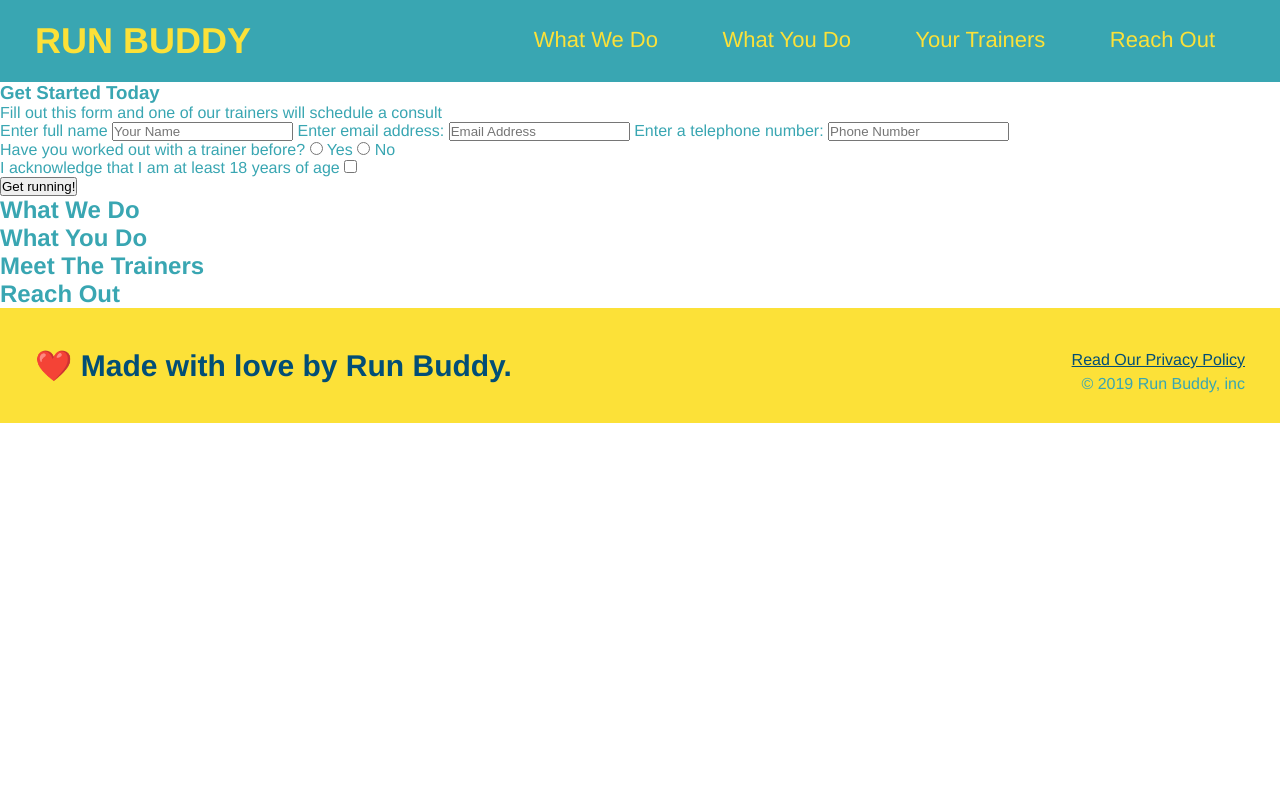
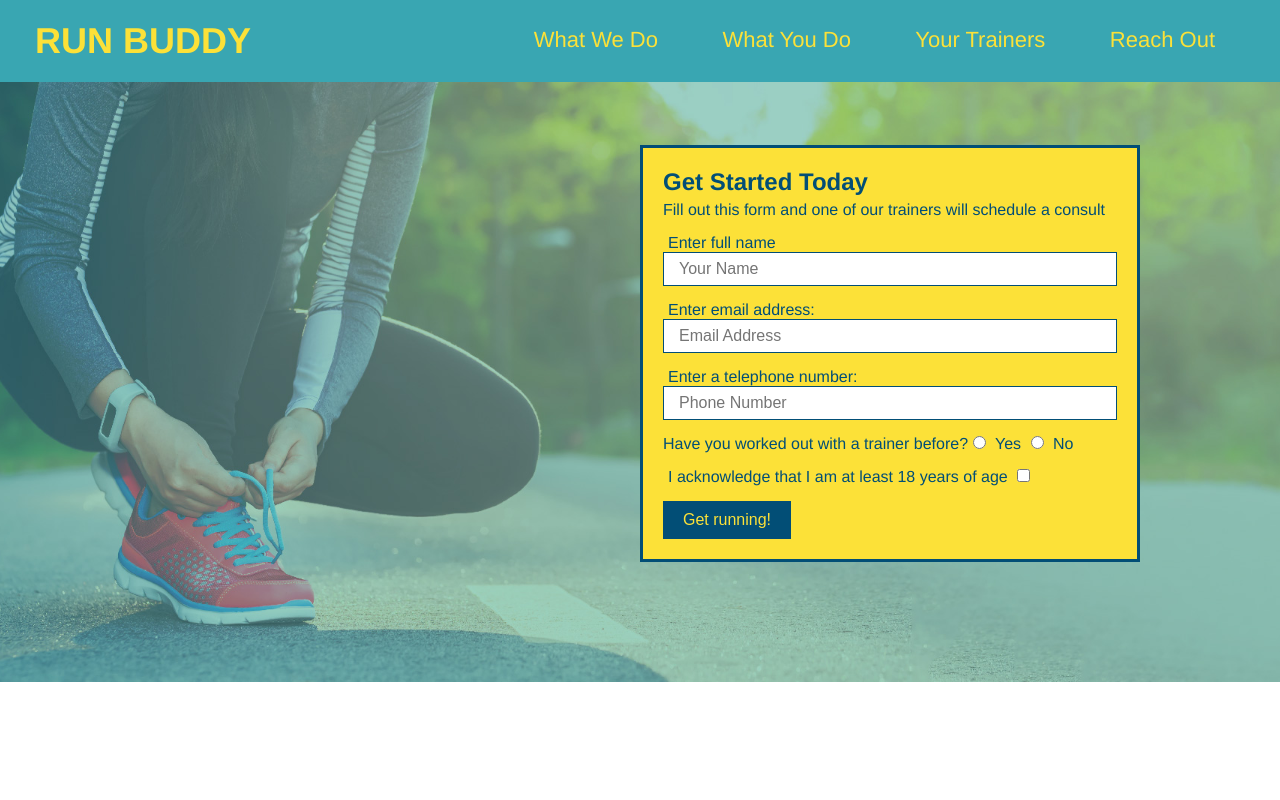
Before and after one commit to Ohsarsour/run-buddy, a plain HTML site: page index.html in a window 1280 px wide. Shown: the top 800 px of the page. Drawn offline with Linux system fonts and the light colour scheme.

Commit message:
styled the hero section

```diff
--- a/assets/css/style.css
+++ b/assets/css/style.css
@@ -65,3 +65,62 @@ footer div {
 footer a {
     color: #024e76;
 }
+
+section {
+    padding: 60px;
+
+}
+
+/* hero Style Start */
+.hero {
+    background-image: url("../images/hero-bg.jpg");
+    height: 600px;
+    background-size: cover;
+    background-position: center;
+    position: relative;
+}
+
+
+.hero-form {
+    border: solid 3px #024e76;
+    background-color: #fce138;
+    padding: 20px;
+    width: 500px;
+    color: #024e76;
+    position: absolute;
+    bottom: 120px;
+    right: 140px;
+}
+
+.hero-form h3 {
+    font-size: 24px;
+    margin: 0;
+}
+
+.hero-form p {
+    margin: 5px 0 15px 0;
+}
+
+.form-input {
+    border: 1px solid #024e76;
+    display: block;
+    padding: 7px 15px;
+    font-size: 16px;
+    color: #024e76;
+    width: 100%;
+    margin-bottom: 15px;
+}
+
+.hero-form label {
+    margin: 0 5px;
+}
+
+.hero-form button {
+    color: #fce138;
+    background-color: #024e76;
+    border: none;
+    padding: 10px 20px;
+    font-size: 16px;
+}
+
+/* hero Style End */
--- a/index.html
+++ b/index.html
@@ -32,18 +32,18 @@
         </nav>
        </header>
 
-       <section>
-        <div>
+       <section class="hero">
+        <div class="hero-form">
             <h3>Get Started Today</h3>
             <p>Fill out this form and one of our trainers will schedule a consult</p>
             <!-- Add form element-->
             <form>
                 <label for="name">Enter full name</label>
-                <input type="text" placeholder="Your Name" name="name" id="name" />
+                <input type="text" placeholder="Your Name" name="name" id="name" class="form-input"/>
                 <label for="email">Enter email address:</label>
-                <input type="email" placeholder="Email Address" name="email" id="email" />
+                <input type="email" placeholder="Email Address" name="email" id="email" class="form-input"/>
                 <label for="phone">Enter a telephone number:</label>
-                <input type="tel" placeholder="Phone Number" name="phone" id="phone" />
+                <input type="tel" placeholder="Phone Number" name="phone" id="phone" class="form-input"/>
                 <p>
                     Have you worked out with a trainer before?
                     <input type="radio" name="trainer-confirm" id="trainer-yes" />
```
Also changed, not shown: assets/images/hero-bg.jpg (added).
